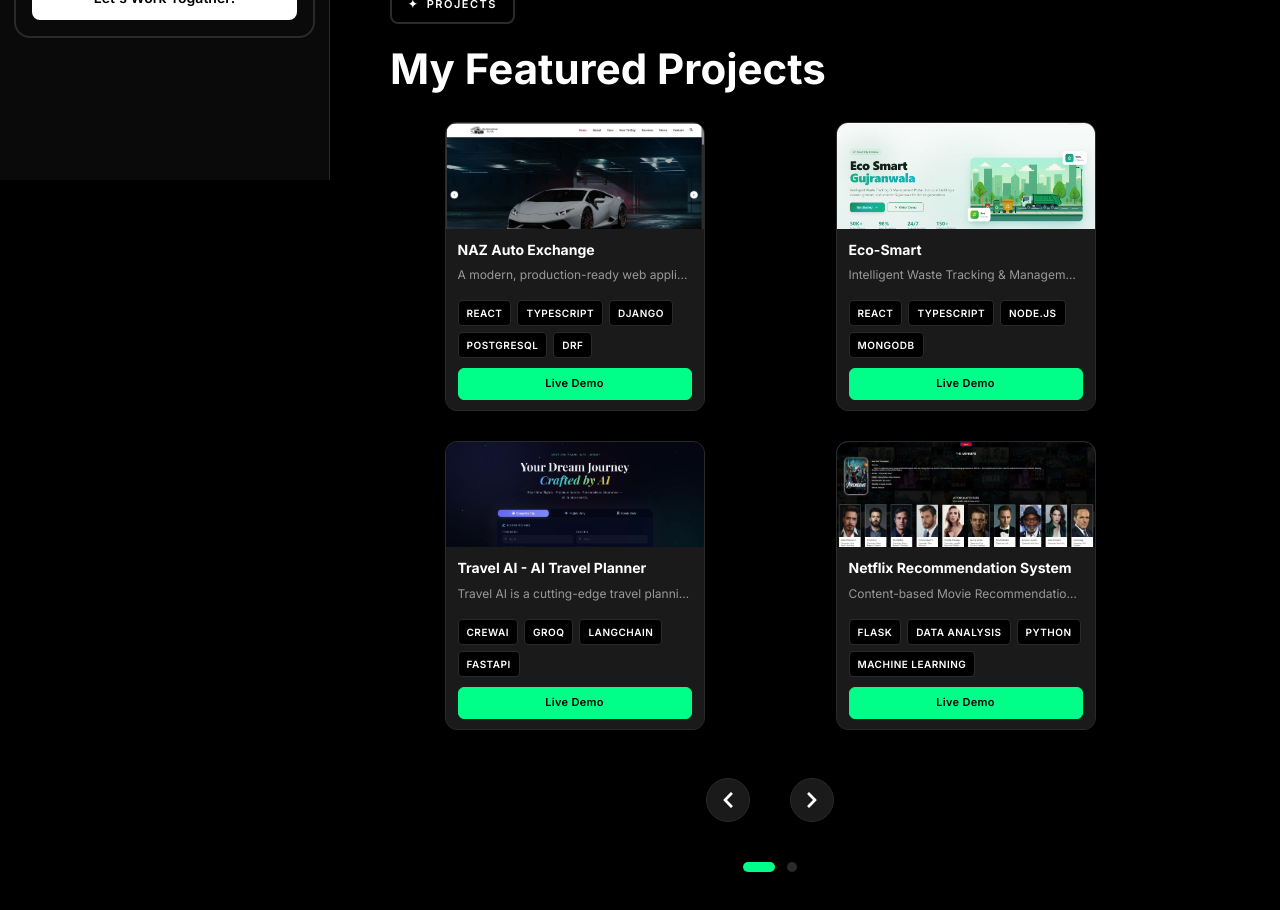
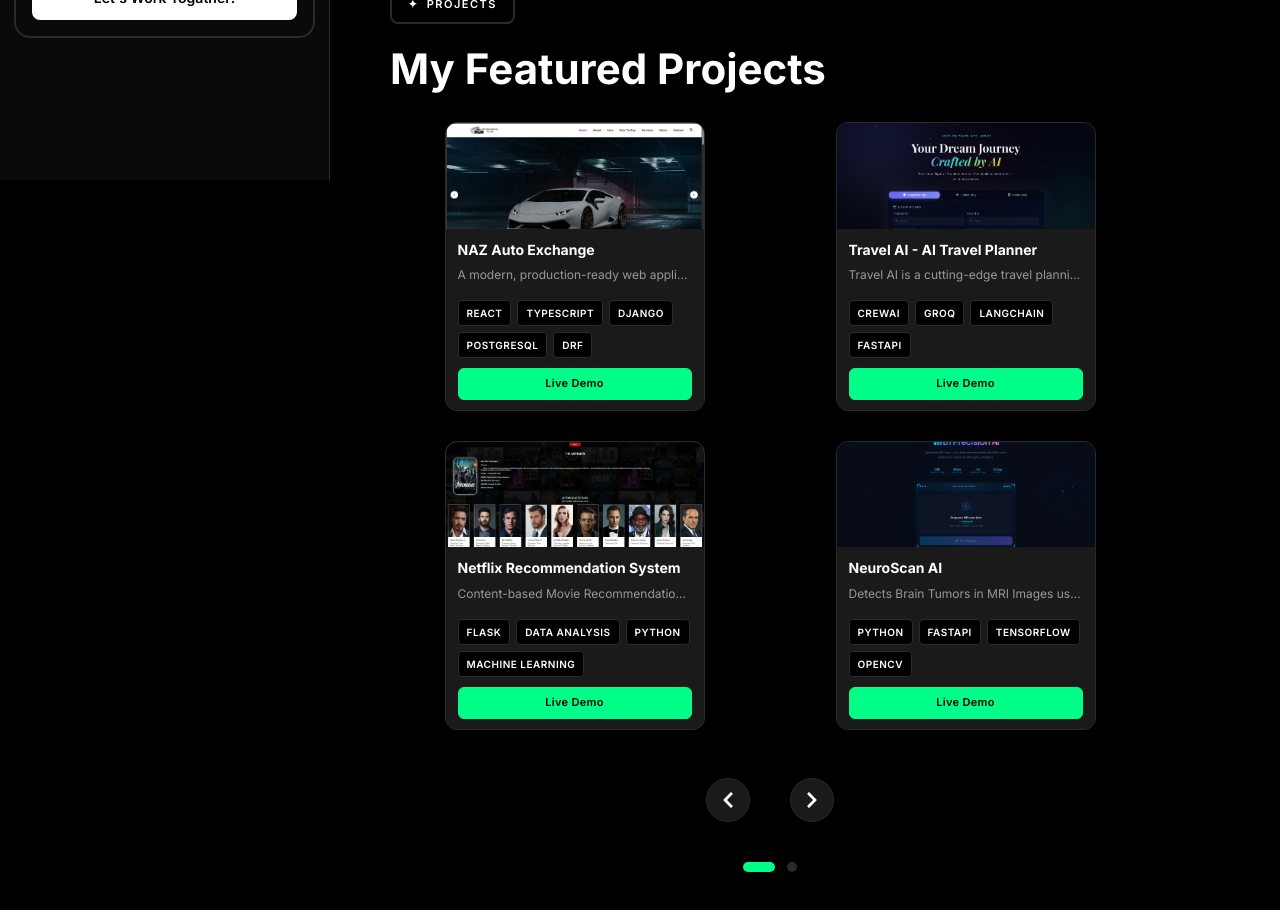
Before and after one commit to Hamza-Meer007/portfolio-new, a React (Vite) app: page / in a window 1280 px wide. Shown: the part 620-1530 px from the top of the page. Built offline with nearby package versions, Linux system fonts and the light colour scheme.

Commit message:
Remove Eco-Smart project from ProjectsSection
Removed Eco-Smart project details from ProjectsSection.

```diff
--- a/src/components/ProjectsSection.jsx
+++ b/src/components/ProjectsSection.jsx
@@ -25,14 +25,6 @@ const ProjectsSection = () => {
         "A modern, production-ready web application for browsing, inquiring, and managing Japanese imported cars.",
       tags: ["React", "TypeScript", "Django", "PostgreSQL", "DRF"],
       liveDemo: "https://naz-auto.vercel.app/",
-    },
-    {
-      id: 2,
-      image: "/Eco-Smart.png",
-      title: "Eco-Smart",
-      description: "Intelligent Waste Tracking & Management Portal",
-      tags: ["React", "TypeScript", "Node.js", "MongoDB"],
-      liveDemo: "https://eco-smart.vercel.app/",
     },
     {
       id: 3,
```
